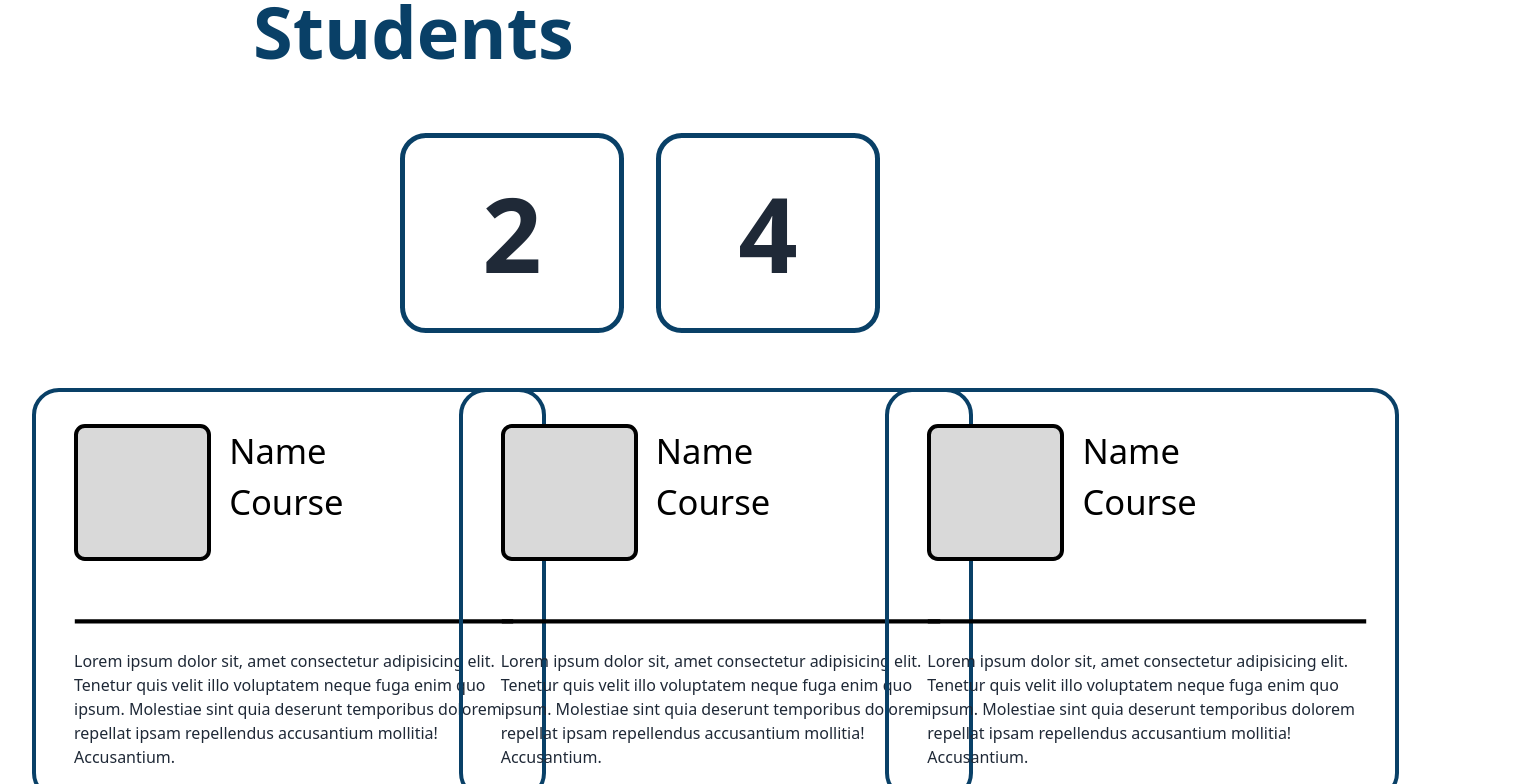
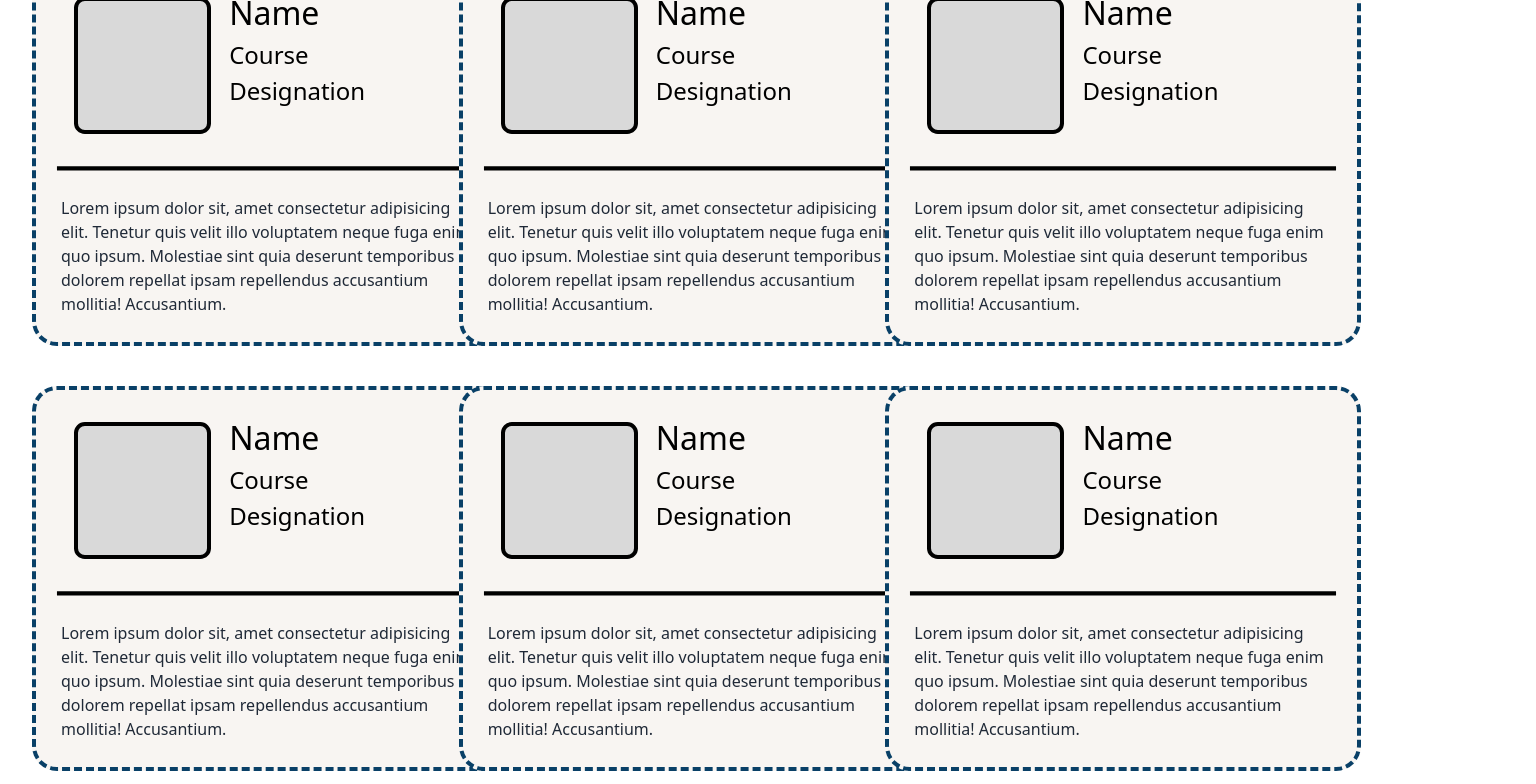
Before and after one commit to rafin8990/lms-with-nextjs, a Next.js app: page / in a window 1280 px wide. Shown: the part 1440-2224 px from the top of the page, 1536 px wide, since content can reach past the window. Built offline with nearby package versions, Linux system fonts and the light colour scheme.

Commit message:
code added

```diff
--- a/src/components/Counts/Counts.js
+++ b/src/components/Counts/Counts.js
@@ -1,6 +1,7 @@
 const Counts = () => {
   return (
-    <div className="grid grid-cols-1 md:grid-cols-2 lg:grid-cols-3 gap-5 lg:w-[1440px] mx-auto mt-[104px]">
+    <div className=" ml-10 md:ml-24 ">
+      <div className="grid grid-cols-1 md:grid-cols-2 lg:grid-cols-3 gap-5 lg:w-[1440px] lg:mx-auto mt-[104px]">
         <div className="flex items-center">
           <div className="bg-[#ED5A5A] rounded-lg w-[113px] h-[113px] flex justify-center items-center border-2 border-[#094067]">
             <svg
@@ -70,6 +71,7 @@ const Counts = () => {
           </div>
         </div>
       </div>
+    </div>
   );
 };
 
--- a/src/components/Courses/Courses.js
+++ b/src/components/Courses/Courses.js
@@ -1,22 +1,22 @@
 const Courses = () => {
   return (
-    <div>
-      <div className="grid grid-cols-1 md:grid-cols-2 lg:grid-cols-3 mt-[55px]">
-        <div className="w-[514px] h-[412.496px] border-[4.319px] border-[#094067] rounded-[26.996px] ml-[32px]">
+    <div className="mx-">
+      <div className="grid grid-cols-1 md:grid-cols-2 lg:grid-cols-3  mt-[55px]">
+        <div className="w-[360px] md:w-[400px] lg:w-[450px] xl:w-[476px] lg:h-[385px] border-[4px] border-[#094067] border-dashed rounded-[25px] mx-auto md:ml-[32px] mt-10 bg-[#F8F5F2]">
           <div className="flex items-center ml-[38px]">
             <div className="w-[137.139px] h-[136.701px] border-[4.319px] border-[#000] rounded-[10.798px] mt-[32px] bg-[#D9D9D9]"></div>
             <div className="ml-[18px]">
-              <h1 className="text-[#000] text-[34.555px]">Name</h1>
-              <h1 className="text-[#000] text-[34.555px]">Course</h1>
+              <h1 className="text-[#000] text-[32px]">Name</h1>
+              <h1 className="text-[#000] text-[24px]">Course</h1>
+              <h1 className="text-[#000] text-[24px]">Designation</h1>
             </div>
           </div>
-          <div className="ml-[38px] mt-[58px]">
+          <div className="px-5  mt-[32px]">
             <svg
-              width="440"
-              height="5"
               viewBox="0 0 440 5"
               fill="none"
               xmlns="http://www.w3.org/2000/svg"
+              className=""
             >
               <line
                 x1="0.793945"
@@ -28,28 +28,28 @@ const Courses = () => {
               />
             </svg>
           </div>
-          <div className="mx-[38px] mt-[25px]">
+          <div className="mx-[25px] mt-[25px]">
             Lorem ipsum dolor sit, amet consectetur adipisicing elit. Tenetur
             quis velit illo voluptatem neque fuga enim quo ipsum. Molestiae sint
             quia deserunt temporibus dolorem repellat ipsam repellendus
             accusantium mollitia! Accusantium.
           </div>
         </div>
-        <div className="w-[514px] h-[412.496px] border-[4.319px] border-[#094067] rounded-[26.996px] ml-[32px]">
+        <div className="w-[360px] md:w-[400px] lg:w-[450px] xl:w-[476px] lg:h-[385px] border-[4px] border-[#094067] border-dashed rounded-[25px] mx-auto md:ml-[32px] mt-10 bg-[#F8F5F2]">
           <div className="flex items-center ml-[38px]">
             <div className="w-[137.139px] h-[136.701px] border-[4.319px] border-[#000] rounded-[10.798px] mt-[32px] bg-[#D9D9D9]"></div>
             <div className="ml-[18px]">
-              <h1 className="text-[#000] text-[34.555px]">Name</h1>
-              <h1 className="text-[#000] text-[34.555px]">Course</h1>
+              <h1 className="text-[#000] text-[32px]">Name</h1>
+              <h1 className="text-[#000] text-[24px]">Course</h1>
+              <h1 className="text-[#000] text-[24px]">Designation</h1>
             </div>
           </div>
-          <div className="ml-[38px] mt-[58px]">
+          <div className="px-5  mt-[32px]">
             <svg
-              width="440"
-              height="5"
               viewBox="0 0 440 5"
               fill="none"
               xmlns="http://www.w3.org/2000/svg"
+              className=""
             >
               <line
                 x1="0.793945"
@@ -61,28 +61,28 @@ const Courses = () => {
               />
             </svg>
           </div>
-          <div className="mx-[38px] mt-[25px]">
+          <div className="mx-[25px] mt-[25px]">
             Lorem ipsum dolor sit, amet consectetur adipisicing elit. Tenetur
             quis velit illo voluptatem neque fuga enim quo ipsum. Molestiae sint
             quia deserunt temporibus dolorem repellat ipsam repellendus
             accusantium mollitia! Accusantium.
           </div>
         </div>
-        <div className="w-[514px] h-[412.496px] border-[4.319px] border-[#094067] rounded-[26.996px] ml-[32px]">
+        <div className="w-[360px] md:w-[400px] lg:w-[450px] xl:w-[476px] lg:h-[385px] border-[4px] border-[#094067] border-dashed rounded-[25px] mx-auto md:ml-[32px] mt-10 bg-[#F8F5F2]">
           <div className="flex items-center ml-[38px]">
             <div className="w-[137.139px] h-[136.701px] border-[4.319px] border-[#000] rounded-[10.798px] mt-[32px] bg-[#D9D9D9]"></div>
             <div className="ml-[18px]">
-              <h1 className="text-[#000] text-[34.555px]">Name</h1>
-              <h1 className="text-[#000] text-[34.555px]">Course</h1>
+              <h1 className="text-[#000] text-[32px]">Name</h1>
+              <h1 className="text-[#000] text-[24px]">Course</h1>
+              <h1 className="text-[#000] text-[24px]">Designation</h1>
             </div>
           </div>
-          <div className="ml-[38px] mt-[58px]">
+          <div className="px-5  mt-[32px]">
             <svg
-              width="440"
-              height="5"
               viewBox="0 0 440 5"
               fill="none"
               xmlns="http://www.w3.org/2000/svg"
+              className=""
             >
               <line
                 x1="0.793945"
@@ -94,7 +94,106 @@ const Courses = () => {
               />
             </svg>
           </div>
-          <div className="mx-[38px] mt-[25px]">
+          <div className="mx-[25px] mt-[25px]">
+            Lorem ipsum dolor sit, amet consectetur adipisicing elit. Tenetur
+            quis velit illo voluptatem neque fuga enim quo ipsum. Molestiae sint
+            quia deserunt temporibus dolorem repellat ipsam repellendus
+            accusantium mollitia! Accusantium.
+          </div>
+        </div>
+        <div className="w-[360px] md:w-[400px] lg:w-[450px] xl:w-[476px] lg:h-[385px] border-[4px] border-[#094067] border-dashed rounded-[25px] mx-auto md:ml-[32px] mt-10 bg-[#F8F5F2]">
+          <div className="flex items-center ml-[38px]">
+            <div className="w-[137.139px] h-[136.701px] border-[4.319px] border-[#000] rounded-[10.798px] mt-[32px] bg-[#D9D9D9]"></div>
+            <div className="ml-[18px]">
+              <h1 className="text-[#000] text-[32px]">Name</h1>
+              <h1 className="text-[#000] text-[24px]">Course</h1>
+              <h1 className="text-[#000] text-[24px]">Designation</h1>
+            </div>
+          </div>
+          <div className="px-5  mt-[32px]">
+            <svg
+              viewBox="0 0 440 5"
+              fill="none"
+              xmlns="http://www.w3.org/2000/svg"
+              className=""
+            >
+              <line
+                x1="0.793945"
+                y1="2.45958"
+                x2="439.206"
+                y2="2.45958"
+                stroke="black"
+                stroke-width="4.31933"
+              />
+            </svg>
+          </div>
+          <div className="mx-[25px] mt-[25px]">
+            Lorem ipsum dolor sit, amet consectetur adipisicing elit. Tenetur
+            quis velit illo voluptatem neque fuga enim quo ipsum. Molestiae sint
+            quia deserunt temporibus dolorem repellat ipsam repellendus
+            accusantium mollitia! Accusantium.
+          </div>
+        </div>
+        <div className="w-[360px] md:w-[400px] lg:w-[450px] xl:w-[476px] lg:h-[385px] border-[4px] border-[#094067] border-dashed rounded-[25px] mx-auto md:ml-[32px] mt-10 bg-[#F8F5F2]">
+          <div className="flex items-center ml-[38px]">
+            <div className="w-[137.139px] h-[136.701px] border-[4.319px] border-[#000] rounded-[10.798px] mt-[32px] bg-[#D9D9D9]"></div>
+            <div className="ml-[18px]">
+              <h1 className="text-[#000] text-[32px]">Name</h1>
+              <h1 className="text-[#000] text-[24px]">Course</h1>
+              <h1 className="text-[#000] text-[24px]">Designation</h1>
+            </div>
+          </div>
+          <div className="px-5  mt-[32px]">
+            <svg
+              viewBox="0 0 440 5"
+              fill="none"
+              xmlns="http://www.w3.org/2000/svg"
+              className=""
+            >
+              <line
+                x1="0.793945"
+                y1="2.45958"
+                x2="439.206"
+                y2="2.45958"
+                stroke="black"
+                stroke-width="4.31933"
+              />
+            </svg>
+          </div>
+          <div className="mx-[25px] mt-[25px]">
+            Lorem ipsum dolor sit, amet consectetur adipisicing elit. Tenetur
+            quis velit illo voluptatem neque fuga enim quo ipsum. Molestiae sint
+            quia deserunt temporibus dolorem repellat ipsam repellendus
+            accusantium mollitia! Accusantium.
+          </div>
+        </div>
+        <div className="w-[360px] md:w-[400px] lg:w-[450px] xl:w-[476px] lg:h-[385px] border-[4px] border-[#094067] border-dashed rounded-[25px] mx-auto md:ml-[32px] mt-10 bg-[#F8F5F2]">
+          <div className="flex items-center ml-[38px]">
+            <div className="w-[137.139px] h-[136.701px] border-[4.319px] border-[#000] rounded-[10.798px] mt-[32px] bg-[#D9D9D9]"></div>
+            <div className="ml-[18px]">
+              <h1 className="text-[#000] text-[32px]">Name</h1>
+              <h1 className="text-[#000] text-[24px]">Course</h1>
+              <h1 className="text-[#000] text-[24px]">Designation</h1>
+            </div>
+          </div>
+          <div className="px-5  mt-[32px]">
+            <svg
+              viewBox="0 0 440 5"
+              fill="none"
+              xmlns="http://www.w3.org/2000/svg"
+              className=""
+            >
+              <line
+                x1="0.793945"
+                y1="2.45958"
+                x2="439.206"
+                y2="2.45958"
+                stroke="black"
+                stroke-width="4.31933"
+              />
+            </svg>
+          </div>
+          <div className="mx-[25px] mt-[25px]">
             Lorem ipsum dolor sit, amet consectetur adipisicing elit. Tenetur
             quis velit illo voluptatem neque fuga enim quo ipsum. Molestiae sint
             quia deserunt temporibus dolorem repellat ipsam repellendus
--- a/src/components/Students/Students.js
+++ b/src/components/Students/Students.js
@@ -6,7 +6,7 @@ const Students = () => {
         <h1 className="text-[72px] font-bold text-[#094067]">Students</h1>
       </div>
       <div>
-        <div className="flex justify-center mt-[48px]">
+        <div className="flex mt-[48px] ml-[350px]">
           <h1 className="text-[104px] w-[224px] h-[200px] border-[5.9px] border-[#094067] rounded-[25.813px] font-bold flex justify-center items-center">
             2
           </h1>
--- /dev/null
+++ b/src/components/Vission/Vission.js
@@ -0,0 +1,47 @@
+const Vission = () => {
+  return (
+    <div className="mb-10">
+      <div className="ml-[350px]">
+        <h1 className="text-[64px] text-[#094067]">Why</h1>
+        <h1 className="text-[64px] text-[#0A4168] font-bold #3DA9FC">
+          Swachh Akshar
+        </h1>
+      </div>
+      <div>
+        <h1 className="text-[64px] text-[#3DA9FC] font-bold #3DA9FC mt-5 ml-[400px]">
+          Our Vission
+        </h1>
+        <p className="text-[#EF4565] text-xl w-[1028px] mx-auto">
+          Lorem ipsum dolor sit amet consectetur, adipisicing elit. Et cumque,
+          eos dolorum recusandae, sit exercitationem vitae nostrum asperiores
+          deleniti magnam molestiae. Dignissimos consectetur facere cum quaerat,
+          unde eius, officia natus, quas asperiores exercitationem omnis
+          repellendus quia distinctio. Pariatur, neque quidem.
+        </p>
+      </div>
+      <div className="ml-[350px] mt-[80px]">
+        <h1 className="text-[64px] text-[#094067]">What do we do</h1>
+        <h1 className="text-[64px] text-[#3DA9FC] font-bold #3DA9FC">
+          and why do we do?
+        </h1>
+      </div>
+      <p className="text-[#EF4565] text-xl w-[1028px] mx-auto">
+        Lorem ipsum dolor sit amet consectetur. Arcu malesuada non aliquam
+        elementum condimentum facilisis. Ultricies a nunc dignissim ut luctus id
+        sit malesuada. Orci dui ut nisl a dui scelerisque. Nibh eu sed a nunc
+        libero. Sit faucibus dictumst dictum mauris bibendum ullamcorper ipsum.
+        Ornare dolor est enim nisi rhoncus. Phasellus vitae adipiscing libero
+        donec aliquet interdum. Dis sagittis donec tinciunt sit.
+      </p>
+
+      <div className="ml-[350px] mt-[80px]">
+        <h1 className="text-[64px] text-[#094067]">Well,</h1>
+        <h1 className="text-[64px] text-[#3DA9FC] font-bold #3DA9FC">
+          About Us
+        </h1>
+      </div>
+    </div>
+  );
+};
+
+export default Vission;
--- a/src/pages/index.js
+++ b/src/pages/index.js
@@ -4,7 +4,7 @@ import Header from "@/components/Header/Header";
 import Learning from "@/components/Learning/Learning";
 import Navbar from "@/components/Navbar/Navbar";
 import Service from "@/components/Service/Service";
-import Students from "@/components/Students/Students";
+import Vission from "@/components/Vission/Vission";
 import Logos from "@/components/logos/Logos";
 
 const Home = () => {
@@ -14,10 +14,10 @@ const Home = () => {
       <Header></Header>
       <Counts></Counts>
       <Logos></Logos>
-      <Students></Students>
       <Courses></Courses>
-      <Learning></Learning>
-      <Service></Service>
+      {/* <Service></Service> */}
+      {/* <Learning></Learning>
+      <Vission></Vission> */}
     </div>
   );
 };
```
Also changed, not shown: src/components/Header/Header.js (+9 -9 lines), src/components/Navbar/Navbar.js (+6 -1 lines). Lines whose indentation alone changed are shown as unchanged.
